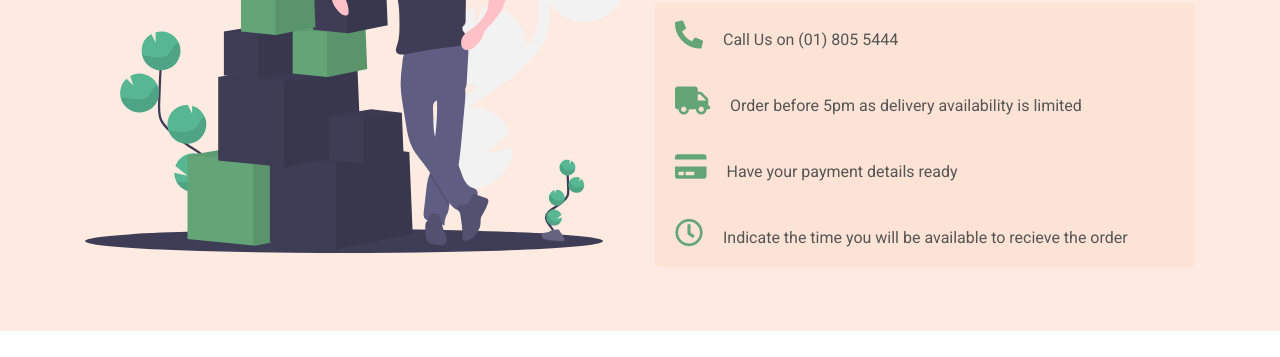
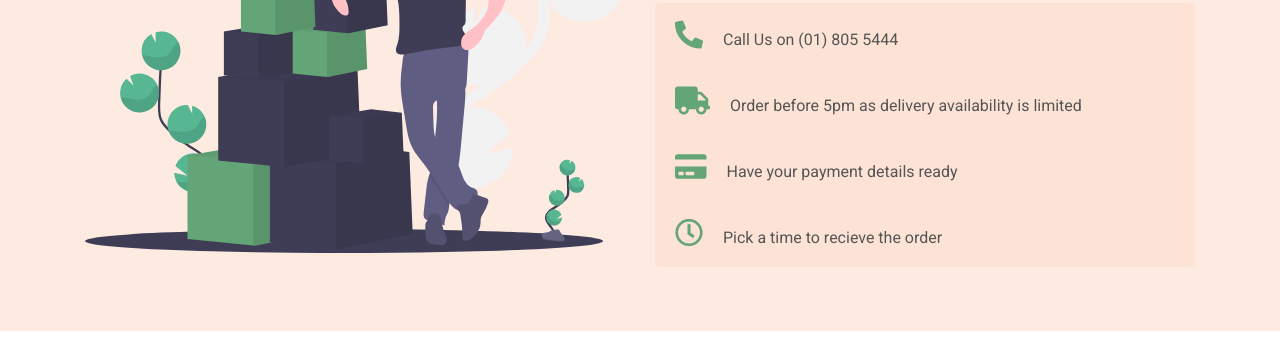
Before and after one commit to Ciaranwbrady/MS1_Fresh_Market, a plain HTML site: page index.html in a window 1280 px wide. Shown: the part 1363-1720 px from the top of the page. Drawn offline with nearby package versions, Linux system fonts and the light colour scheme.

Commit message:
Update body text for deliveries section

```diff
--- a/index.html
+++ b/index.html
@@ -158,7 +158,7 @@
                         <li class="list-group-item border-0 list-bg-color"><span class="del-icon pr-3"><i class="fas fa-phone-alt"></i></span>  Call Us on (01) 805 5444</li>
                         <li class="list-group-item border-0 list-bg-color"><span class="del-icon pr-3"><i class="fas fa-truck"></i></span>  Order before 5pm as delivery availability is limited</li>
                         <li class="list-group-item border-0 list-bg-color"><span class="del-icon pr-3"><i class="fas fa-credit-card"></i></span>  Have your payment details ready</li>
-                        <li class="list-group-item border-0 list-bg-color"><span class="del-icon pr-3"><i class="far fa-clock"></i></span>  Indicate the time you will be available to recieve the order</li>
+                        <li class="list-group-item border-0 list-bg-color"><span class="del-icon pr-3"><i class="far fa-clock"></i></span>  Pick a time to recieve the order</li>
                     </ul>
                 </p>
             </div>
```
